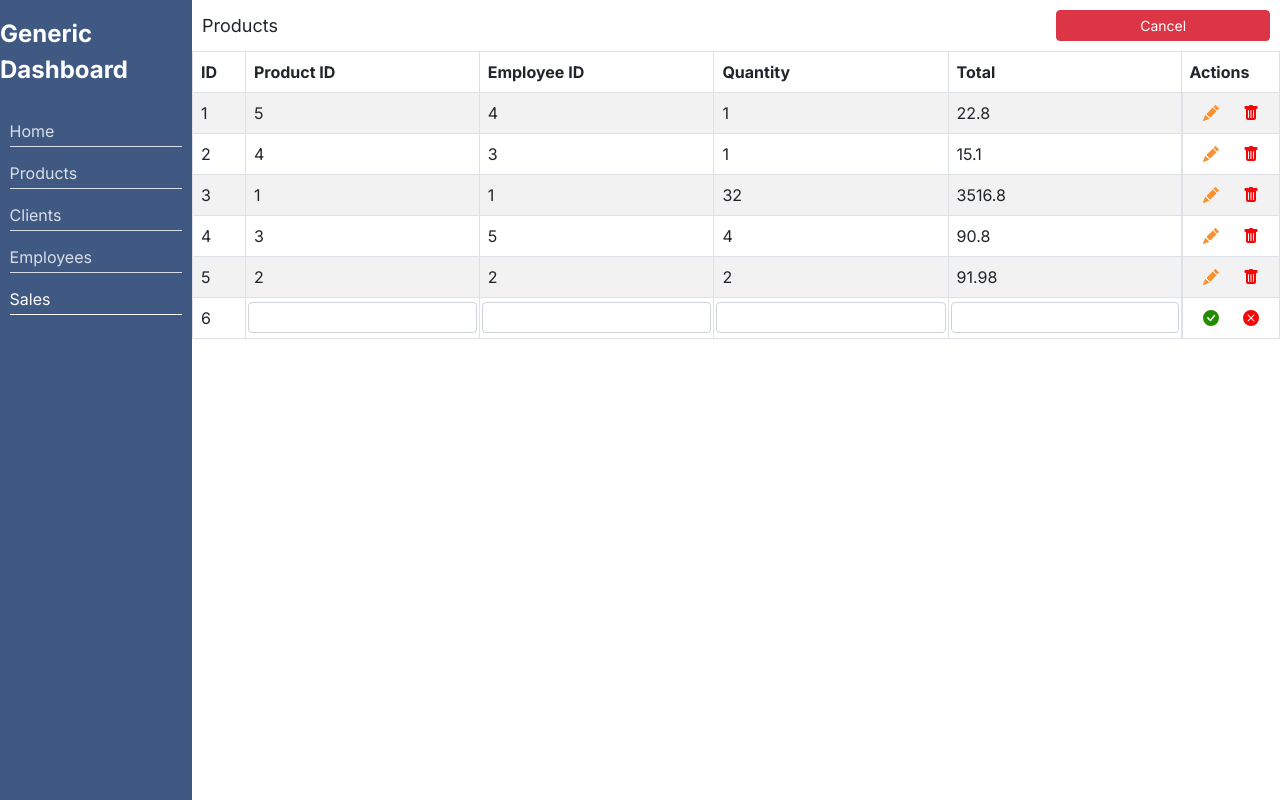
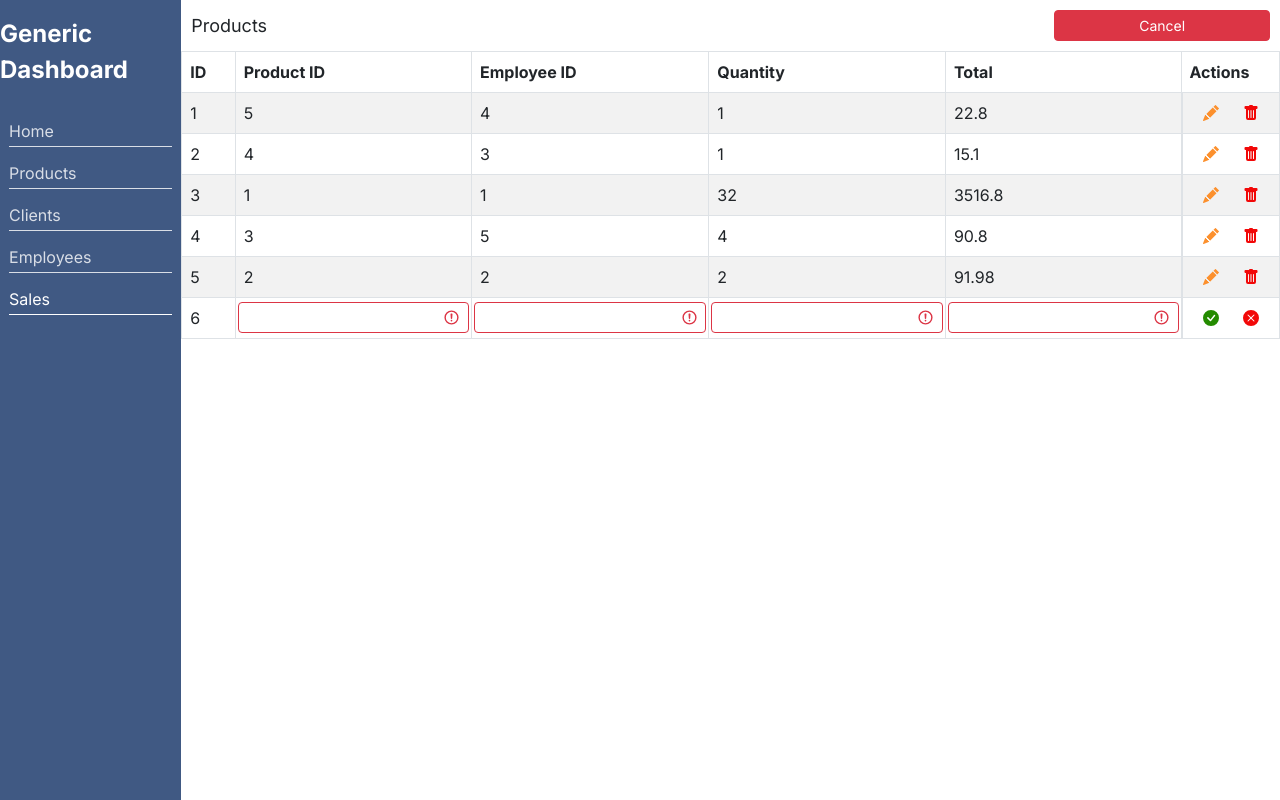
Before and after one commit to luis-saes/generic-dashboard, a React (Create React App) app in the folder front-end/: page /sales in a window 1280 px wide. Both pictures are taken after a click on the button "+ Add New Product". Built offline with nearby package versions, Linux system fonts and the light colour scheme.

Commit message:
adding base to field validation, bug with react state too late

```diff
--- a/front-end/src/components/Tables/GenericTable.tsx
+++ b/front-end/src/components/Tables/GenericTable.tsx
@@ -1,4 +1,4 @@
-import React, { useState } from "react";
+import React, { useState, useEffect } from "react";
 import Table from "react-bootstrap/Table";
 import Form from "react-bootstrap/Form";
 import Toast from "react-bootstrap/Toast";
@@ -11,6 +11,7 @@ import styles from "./GenericTable.module.css";
 
 type PrivateProps = {
   headArray: string[];
+  dataTypes: string[];
   dataArray: (string | number)[][];
   editLine: (index: any, newLine: (string | number)[]) => void;
   deleteLine: (val: string | number) => void;
@@ -25,24 +26,90 @@ const GenericTable = (props: PrivateProps) => {
   const [show, setShow] = useState<boolean>(false);
   const [toastMessage, setToastMessage] = useState<string>("");
   const [addingNewLine, setAddingNewLine] = useState<boolean>(false);
+  const [validatedData, setValidatedData] = useState<boolean[]>(
+    props.headArray.slice(1).map((el) => false)
+  );
+
+  useEffect(() => {
+    console.log(0);
+  }, [validatedData]);
 
   const headArrayLength: number = props.headArray.length;
 
-  const isEditing = (boolArr: boolean[]) => {
-    let isEditing: boolean = false;
+  const anyFalse = (boolArr: boolean[]) => {
+    let anyFalse: boolean = false;
     let index: number = 0;
     boolArr.forEach((el, i) => {
       if (el) {
-        isEditing = true;
+        anyFalse = true;
         index = i;
         return;
       }
     });
-    return [isEditing, index];
+    return [anyFalse, index];
+  };
+
+  const anyEmpty = (tempData: (string | number)[]): boolean => {
+    let anyEmpty = false;
+    tempData.forEach((el) => {
+      if (!el) {
+        anyEmpty = true;
+      }
+    });
+
+    return anyEmpty;
+  };
+
+  const validation = (arr: (string | number)[], types: string[]) => {
+    props.headArray.slice(1).forEach((el, i) => {
+      if (!arr[i]) {
+        setValidatedData([
+          ...validatedData.slice(0, i),
+          true,
+          ...validatedData.slice(i + 1),
+        ]);
+      } else if (types[i] === "string") {
+        if (typeof arr[i] === "string") {
+          setValidatedData([
+            ...validatedData.slice(0, i),
+            false,
+            ...validatedData.slice(i + 1),
+          ]);
+        } else {
+          setValidatedData([
+            ...validatedData.slice(0, i),
+            true,
+            ...validatedData.slice(i + 1),
+          ]);
+        }
+      } else if (types[i] === "number") {
+        if (typeof Number(arr[i]) === "number") {
+          setValidatedData([
+            ...validatedData.slice(0, i),
+            false,
+            ...validatedData.slice(i + 1),
+          ]);
+        } else {
+          setValidatedData([
+            ...validatedData.slice(0, i),
+            true,
+            ...validatedData.slice(i + 1),
+          ]);
+        }
+      }
+    });
+
+    setValidatedData((state) => {
+      console.log(state); // "React is awesome!"
+
+      return state;
+    });
+    console.log(validatedData);
   };
 
   const editHandler = (index: number): void => {
-    const [currentEditing, editingIndex] = isEditing(edited);
+    //TODO: add validation
+    const [currentEditing, editingIndex] = anyFalse(edited);
     if (currentEditing && editingIndex !== index) {
       setToastMessage("Only one line can be edited at a time.");
       setShow(true);
@@ -67,7 +134,7 @@ const GenericTable = (props: PrivateProps) => {
   };
 
   const deleteHandler = (index: number): void => {
-    if (isEditing(edited)[0]) {
+    if (anyFalse(edited)[0]) {
       setToastMessage("Finish editing before trying to remove.");
       setShow(true);
       return;
@@ -89,11 +156,18 @@ const GenericTable = (props: PrivateProps) => {
   };
 
   const addNewLineHandler = () => {
-    setEditTempData([]);
+    setEditTempData(props.headArray.slice(1).map((el) => ""));
     setAddingNewLine(!addingNewLine);
   };
 
   const addSaveHandler = () => {
+    validation(editTempData, props.dataTypes.slice(1));
+    if (anyFalse(validatedData)[0] || anyEmpty(editTempData)) {
+      console.log("Fail!!");
+      return;
+    } else {
+      console.log("Success!!");
+    }
     setAddingNewLine(false);
     props.addLine([
       Number(props.dataArray?.at(-1)?.at(0)) + 1,
@@ -102,7 +176,7 @@ const GenericTable = (props: PrivateProps) => {
   };
 
   const changePencil = (index: number): boolean => {
-    const [currentEditing, editingIndex] = isEditing(edited);
+    const [currentEditing, editingIndex] = anyFalse(edited);
     if (currentEditing && editingIndex === index) return true;
     return false;
   };
@@ -126,7 +200,9 @@ const GenericTable = (props: PrivateProps) => {
               }}
             >
               <Form.Control
+                type={props.dataTypes[i]}
                 size="sm"
+                isInvalid={validatedData[i] ? false : true}
                 defaultValue={editTempData[i - 1]}
                 onChange={(event) => typeHandler(event, i - 1)}
               />
--- a/front-end/src/views/ClientsScreen.tsx
+++ b/front-end/src/views/ClientsScreen.tsx
@@ -14,6 +14,11 @@ const ClientsScreen = () => {
     [3, "Jay Mohamed", 5138211780],
     [4, "Damon Bryant", 5238765584],
     [5, "Ayra Martins", 4782410090],
+  ]);
+  const [dataTypes, setDataTypes] = useState<string[]>([
+    "number",
+    "text",
+    "number",
   ]);
 
   const editLineHandler = (index: any, newLine: (string | number)[]) => {};
@@ -32,6 +37,7 @@ const ClientsScreen = () => {
       <div className={stylesBoard.board}>
         <GenericTable
           headArray={headArray}
+          dataTypes={dataTypes}
           dataArray={tableData}
           editLine={editLineHandler}
           deleteLine={deleteLineHandler}
--- a/front-end/src/views/EmployeesScreen.tsx
+++ b/front-end/src/views/EmployeesScreen.tsx
@@ -14,6 +14,12 @@ const EmployeesScreen = () => {
     [3, "Lillie-May Charlton", 7484484456, 5104.95],
     [4, "Saxon Tanner", 1294110868, 5754.22],
     [5, "Taylah Fletcher", 5371407450, 4321.9],
+  ]);
+  const [dataTypes, setDataTypes] = useState<string[]>([
+    "number",
+    "text",
+    "number",
+    "number",
   ]);
 
   const editLineHandler = (index: any, newLine: (string | number)[]) => {};
@@ -32,6 +38,7 @@ const EmployeesScreen = () => {
       <div className={stylesBoard.board}>
         <GenericTable
           headArray={headArray}
+          dataTypes={dataTypes}
           dataArray={tableData}
           editLine={editLineHandler}
           deleteLine={deleteLineHandler}
--- a/front-end/src/views/ProductsScreen.tsx
+++ b/front-end/src/views/ProductsScreen.tsx
@@ -14,6 +14,12 @@ const ProductsScreen = () => {
     [3, "sushi", 22.7, 804],
     [4, "carrot", 15.1, 9],
     [5, "chicken", 22.8, 153],
+  ]);
+  const [dataTypes, setDataTypes] = useState<string[]>([
+    "number",
+    "string",
+    "number",
+    "number",
   ]);
 
   const editLineHandler = (index: any, newLine: (string | number)[]) => {
@@ -46,6 +52,7 @@ const ProductsScreen = () => {
       <div className={stylesBoard.board}>
         <GenericTable
           headArray={headArray}
+          dataTypes={dataTypes}
           dataArray={tableData}
           editLine={editLineHandler}
           deleteLine={deleteLineHandler}
--- a/front-end/src/views/SalesScreen.tsx
+++ b/front-end/src/views/SalesScreen.tsx
@@ -21,7 +21,12 @@ const SalesScreen = () => {
     [4, 3, 5, 4, 90.8],
     [5, 2, 2, 2, 91.98],
   ]);
-
+  const [dataTypes, setDataTypes] = useState<string[]>([
+    "number",
+    "number",
+    "number",
+    "number",
+  ]);
   const editLineHandler = (index: any, newLine: (string | number)[]) => {};
 
   const deleteLineHandler = (index: any) => {
@@ -38,6 +43,7 @@ const SalesScreen = () => {
       <div className={stylesBoard.board}>
         <GenericTable
           headArray={headArray}
+          dataTypes={dataTypes}
           dataArray={tableData}
           editLine={editLineHandler}
           deleteLine={deleteLineHandler}
```
